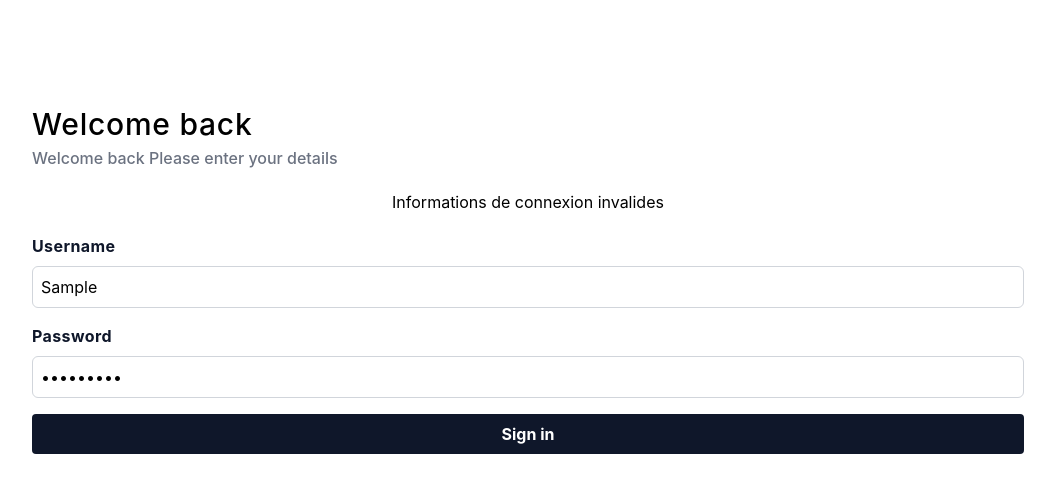
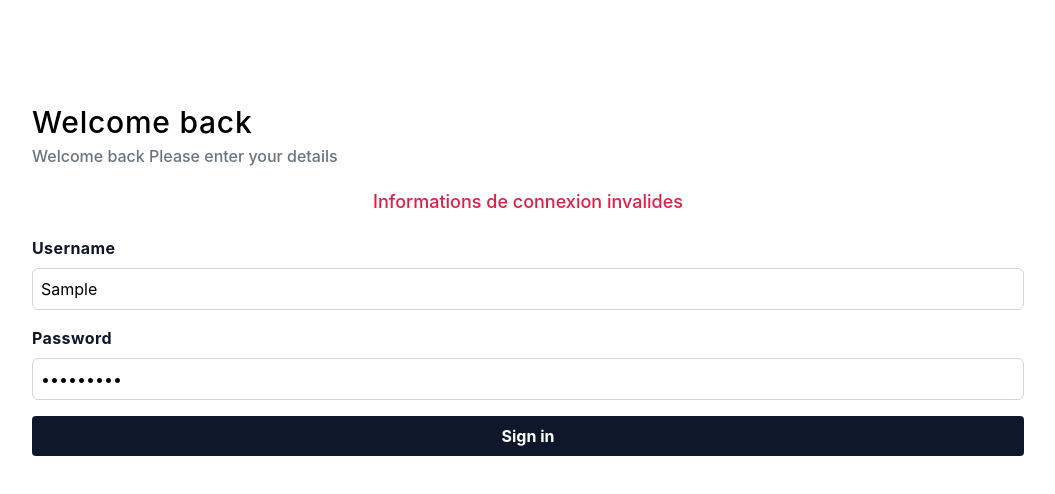
Before and after one commit to TimmyChan99/next.js-test, a Next.js app: page / in a window 1280 px wide. Both pictures are taken after typing "Sample", "Sample123" into the empty fields and a click on the button "Sign in". Shown: the top 494 px of the page, without its empty margins (112-1167 px from the left). Built offline with nearby package versions, Linux system fonts and the light colour scheme; no server answers.

Commit message:
Style errors messages of the login form

```diff
--- a/pages/index.js
+++ b/pages/index.js
@@ -35,7 +35,7 @@
        <h1 className="font-medium text-3xl tracking-wide">Welcome back</h1>
        <p className="text-gray-500 font-medium">Welcome back Please enter your details</p>
      </div>
-      {message && <p>{message}</p>}
+      {message && <p className="text-rose-600 text-lg font-medium">{message}</p>}
       <form
       className="flex flex-col w-4/5 mx-auto space-y-4"
       onSubmit={handleSubmit}>
```
